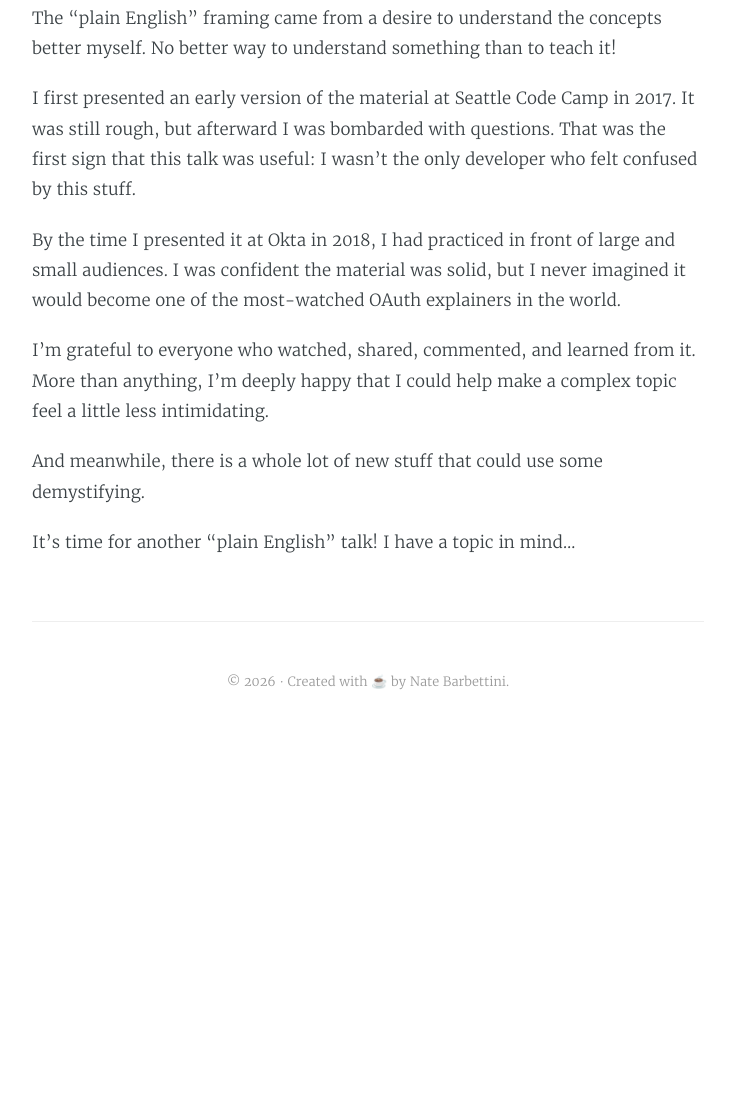
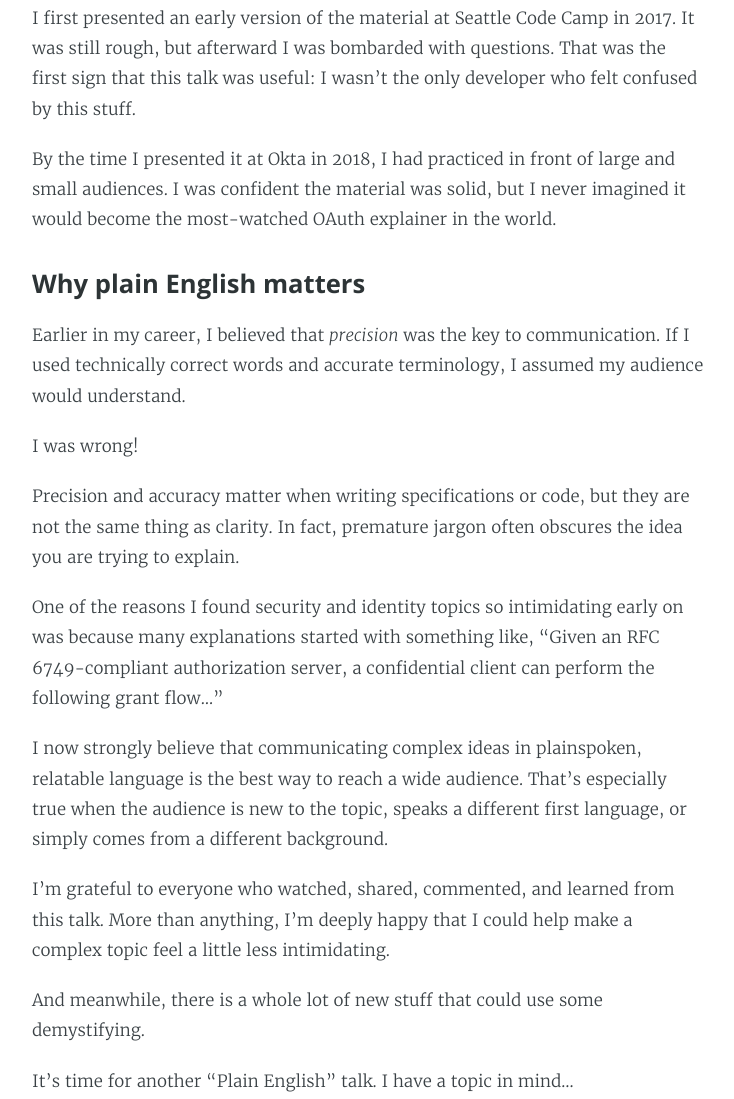
Before and after one commit to nbarbettini/recaffeinate.co, an Astro site: page /post/two-million-views in a window 1280 px wide. Shown: the part 475-1574 px from the top of the page, without its empty margins (272-1006 px from the left). Before the commit the page ends 1231 px from the top, so only its background shows below. Built offline with nearby package versions, Linux system fonts and the light colour scheme; Astro itself is replaced by a stand-in of ours.

Commit message:
OAuth 2M post: final version

```diff
--- a/src/content/post/two-million-views.md
+++ b/src/content/post/two-million-views.md
@@ -11,14 +11,24 @@ When I first started working in security and identity, I remember feeling buried
 
 <!--more-->
 
-The “plain English” framing came from a desire to understand the concepts better myself. No better way to understand something than to teach it!
-
 I first presented an early version of the material at Seattle Code Camp in 2017. It was still rough, but afterward I was bombarded with questions. That was the first sign that this talk was useful: I wasn’t the only developer who felt confused by this stuff.
 
-By the time I presented it at Okta in 2018, I had practiced in front of large and small audiences. I was confident the material was solid, but I never imagined it would become one of the most-watched OAuth explainers in the world.
+By the time I presented it at Okta in 2018, I had practiced in front of large and small audiences. I was confident the material was solid, but I never imagined it would become the most-watched OAuth explainer in the world.
 
-I’m grateful to everyone who watched, shared, commented, and learned from it. More than anything, I’m deeply happy that I could help make a complex topic feel a little less intimidating.
+## Why plain English matters
+
+Earlier in my career, I believed that _precision_ was the key to communication. If I used technically correct words and accurate terminology, I assumed my audience would understand.
+
+I was wrong!
+
+Precision and accuracy matter when writing specifications or code, but they are not the same thing as clarity. In fact, premature jargon often obscures the idea you are trying to explain.
+
+One of the reasons I found security and identity topics so intimidating early on was because many explanations started with something like, "Given an RFC 6749-compliant authorization server, a confidential client can perform the following grant flow..."
+
+I now strongly believe that communicating complex ideas in plainspoken, relatable language is the best way to reach a wide audience. That’s especially true when the audience is new to the topic, speaks a different first language, or simply comes from a different background.
+
+I’m grateful to everyone who watched, shared, commented, and learned from this talk. More than anything, I’m deeply happy that I could help make a complex topic feel a little less intimidating.
 
 And meanwhile, there is a whole lot of new stuff that could use some demystifying.
 
-It's time for another "plain English" talk! I have a topic in mind...
+It's time for another "Plain English" talk. I have a topic in mind...
```
